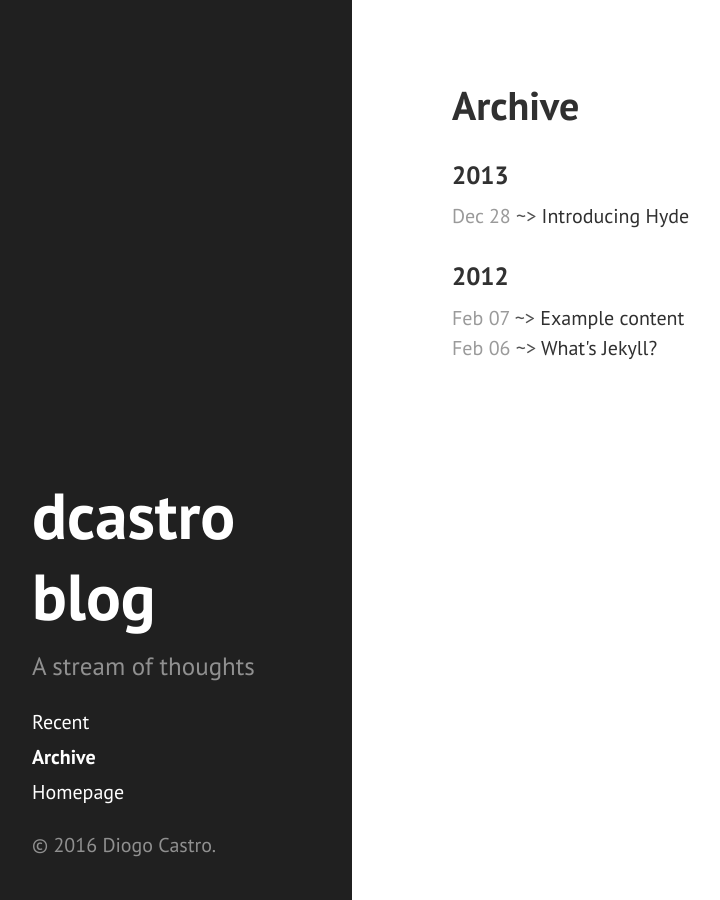
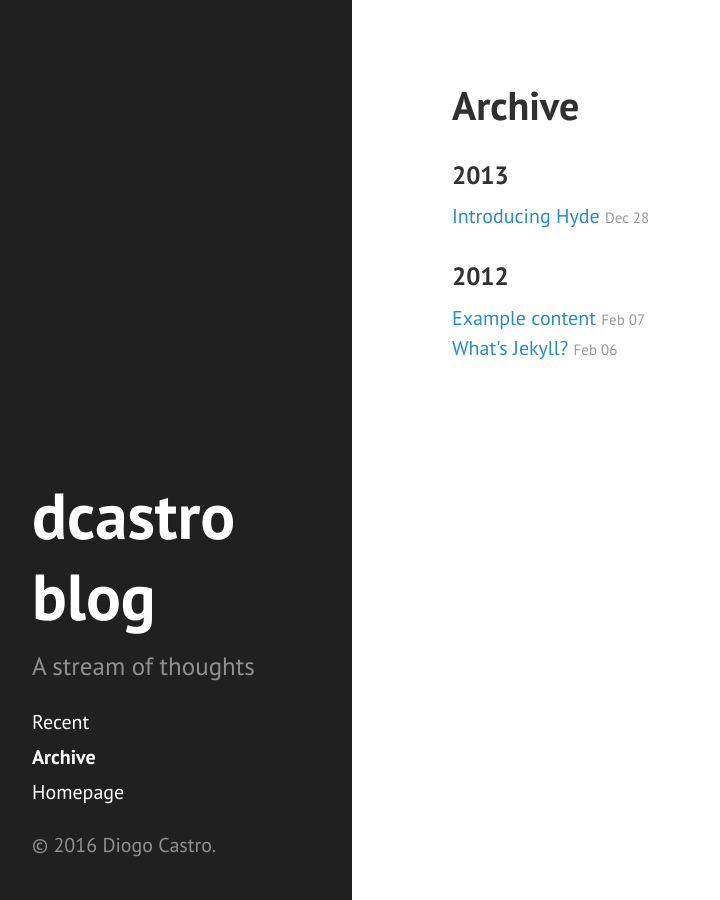
Before and after one commit to dcastro/dcastro.github.io, a Jekyll site: the page built from blog/archive.html, in a window 1280 px wide. Shown: the whole page, without its empty margins (8-728 px from the left). Built offline with Jekyll 4.4.1, drawn with Linux system fonts in a browser that asks for light colours.

Commit message:
Restyled archive links

```diff
--- a/blog/archive.html
+++ b/blog/archive.html
@@ -3,7 +3,7 @@ layout: page
 title: Archive
 ---
 
-<div class="posts">
+<section class="archive">
   {% for post in site.posts %}
     {% assign currentdate = post.date | date: "%Y" %}
     {% if currentdate != date %}
@@ -12,14 +12,13 @@ title: Archive
     {% endif %}
 
     <article>
-      <span class="post-date">{{ post.date | date: "%b %d" }}</span>
-      ~>
-      <span class="post-title">
+      <span>
         <a href="{{ post.url }}">
-          {{ post.title }}
+        {{ post.title }}
+        <small class="post-date">{{ post.date | date: "%b %d" }}</small>
         </a>
       </span>
     </article>
 
   {% endfor %}
-</div>
+</section>
--- a/public/css/poole.css
+++ b/public/css/poole.css
@@ -364,15 +364,15 @@ tbody tr:nth-child(odd) th {
 .related-posts h3 {
   margin-top: 0;
 }
-.related-posts li small {
+.related-posts li small, .archive small {
   font-size: 75%;
   color: #999;
 }
-.related-posts li a:hover {
+.related-posts li a:hover, .archive a:hover {
   color: #268bd2;
   text-decoration: none;
 }
-.related-posts li a:hover small {
+.related-posts li a:hover small, .archive a:hover small {
   color: inherit;
 }
 
```
